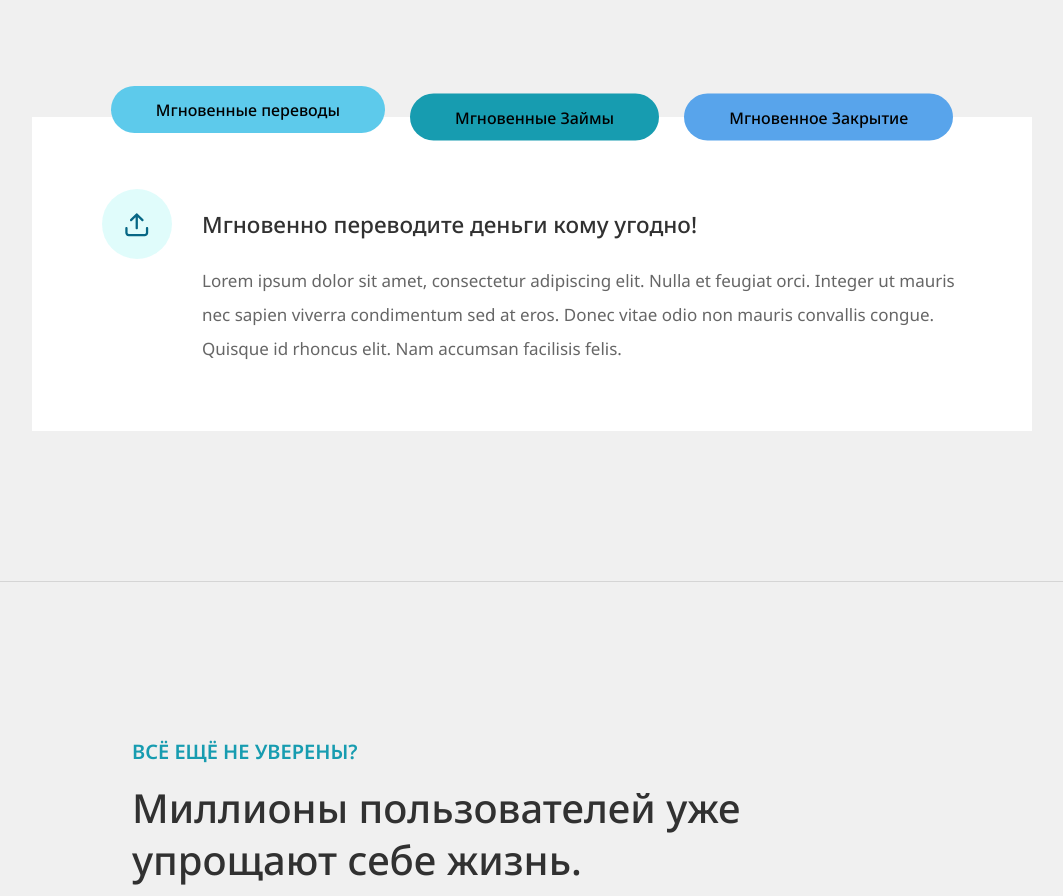
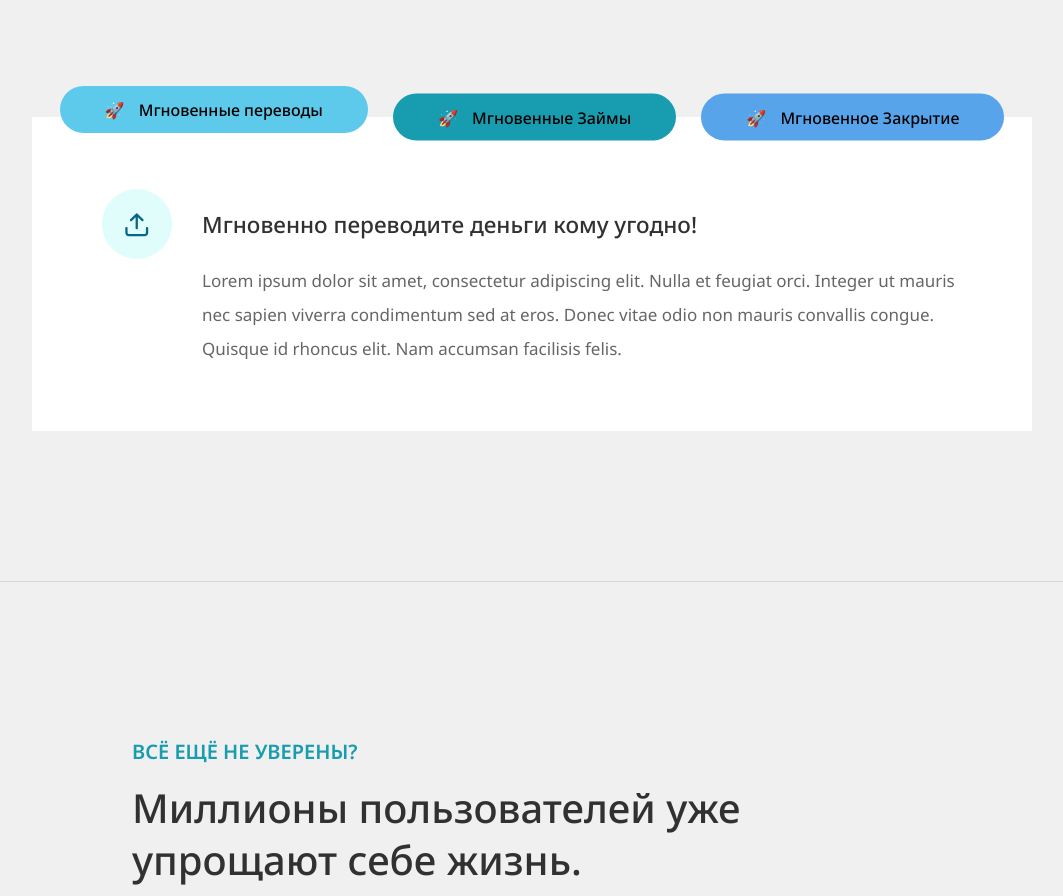
Before and after one commit to Shipy4kaRU/Simply-bank-site, a plain HTML site: page index.html in a window 1280 px wide. Shown: the part 2684-3580 px from the top of the page, without its empty margins (108-1171 px from the left). Drawn offline with Linux system fonts and the light colour scheme.

Commit message:
prepare html to tab function

```diff
--- a/index.html
+++ b/index.html
@@ -145,13 +145,13 @@
             class="btn operations__tab operations__tab--1 operations__tab--active"
             data-tab="1"
           >
-            Мгновенные переводы
+            <span>🚀</span> Мгновенные переводы
           </button>
           <button class="btn operations__tab operations__tab--2" data-tab="2">
-            Мгновенные Займы
+            <span>🚀</span> Мгновенные Займы
           </button>
           <button class="btn operations__tab operations__tab--3" data-tab="3">
-            Мгновенное Закрытие
+            <span>🚀</span> Мгновенное Закрытие
           </button>
         </div>
         <div
```
